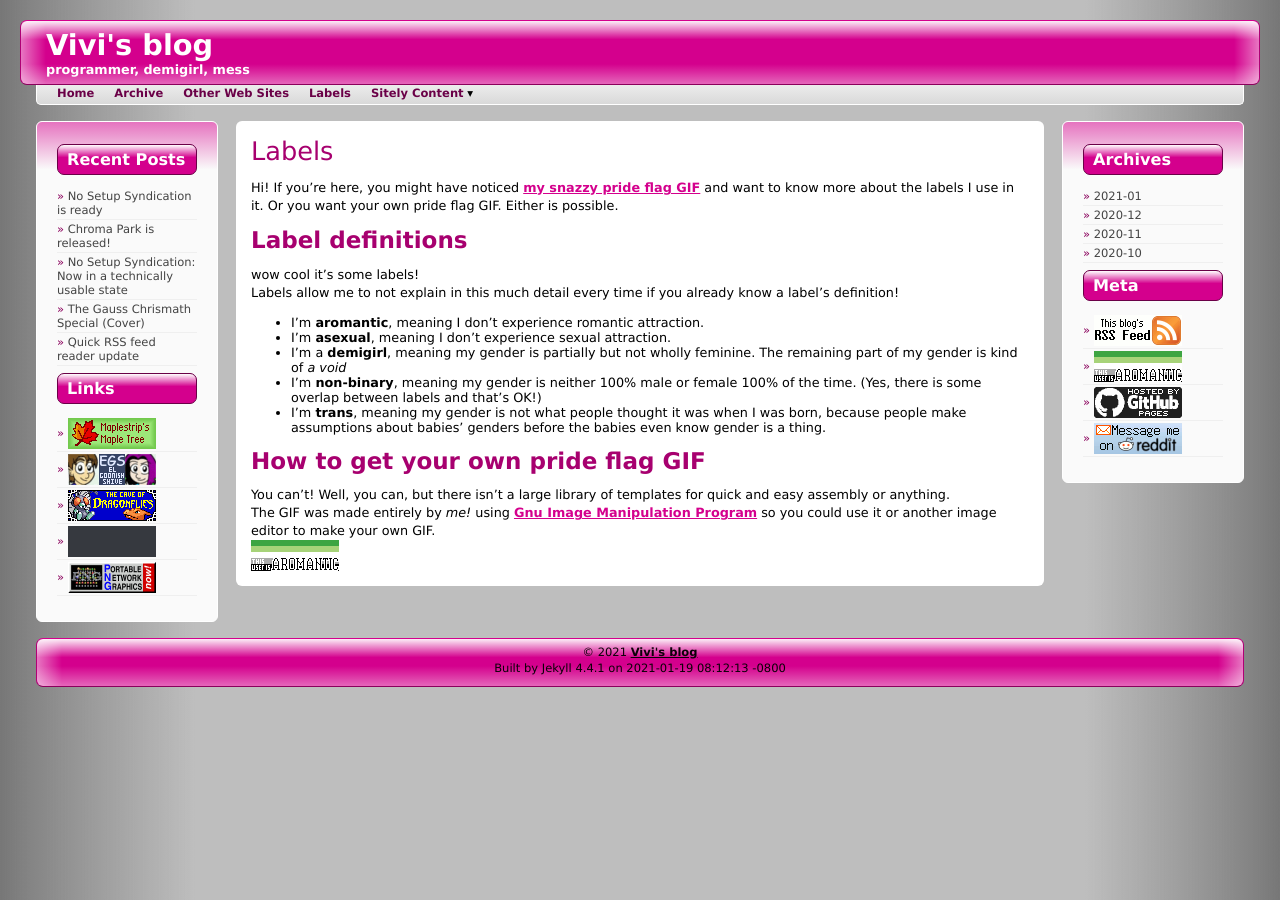
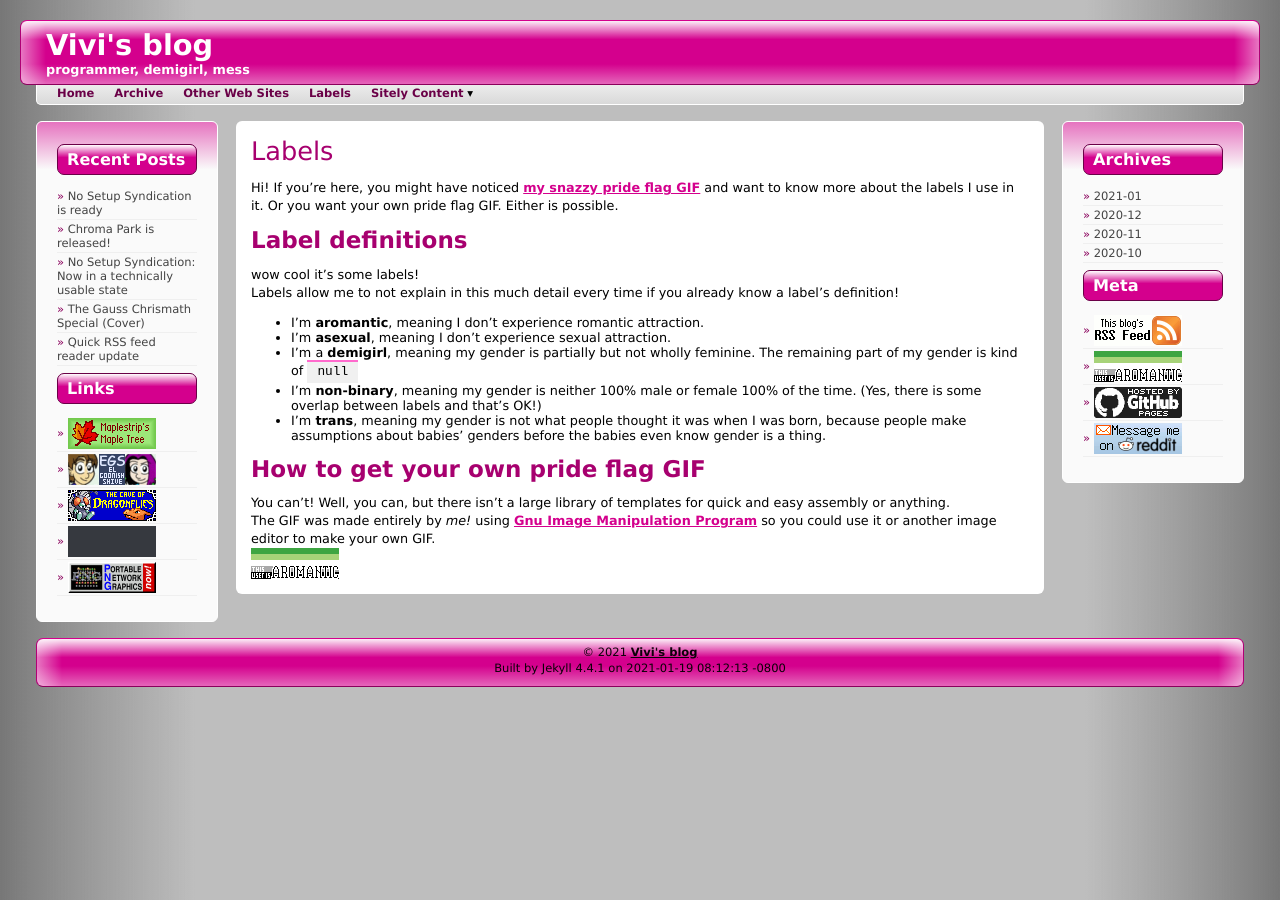
Before and after one commit to mincerafter42/mincerafter42.github.io, a Jekyll site: the page built from labels.md, in a window 1280 px wide. Built offline with Jekyll 4.4.1, drawn with Linux system fonts in a browser that asks for light colours.

Commit message:
Updated labels page

```diff
--- a/labels.md
+++ b/labels.md
@@ -8,7 +8,7 @@ wow cool it's some labels!
 Labels allow me to not explain in this much detail every time if you already know a label's definition!
 * I'm **aromantic**, meaning I don't experience romantic attraction.
 * I'm **asexual**, meaning I don't experience sexual attraction.
-* I'm a **demigirl**, meaning my gender is partially but not wholly feminine. The remaining part of my gender is kind of _a void_
+* I'm a **demigirl**, meaning my gender is partially but not wholly feminine. The remaining part of my gender is kind of `null`
 * I'm **non-binary**, meaning my gender is neither 100% male or female 100% of the time. (Yes, there is some overlap between labels and that's OK!)
 * I'm **trans**, meaning my gender is not what people thought it was when I was born, because people make assumptions about babies' genders before the babies even know gender is a thing.
 
```
